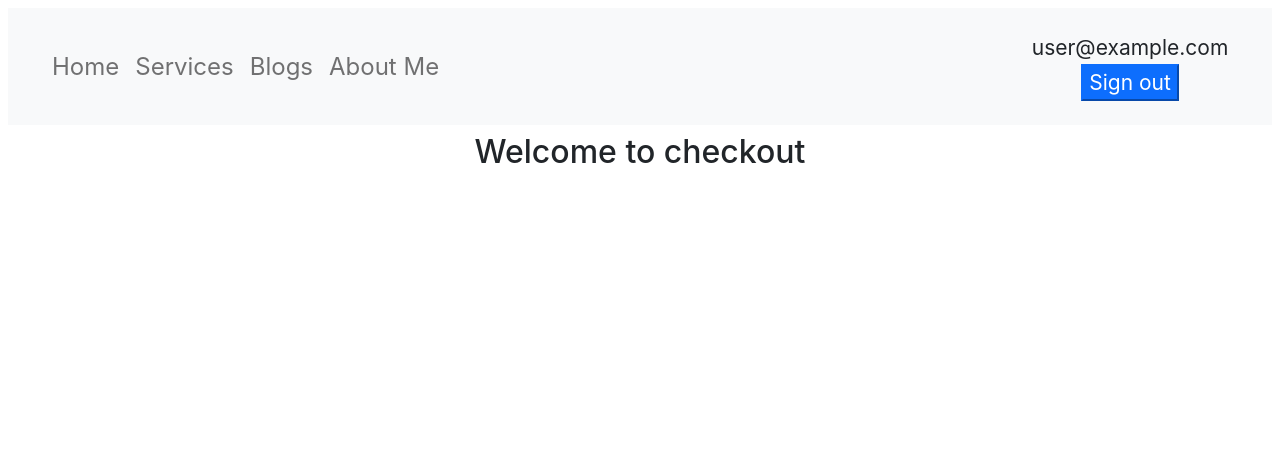
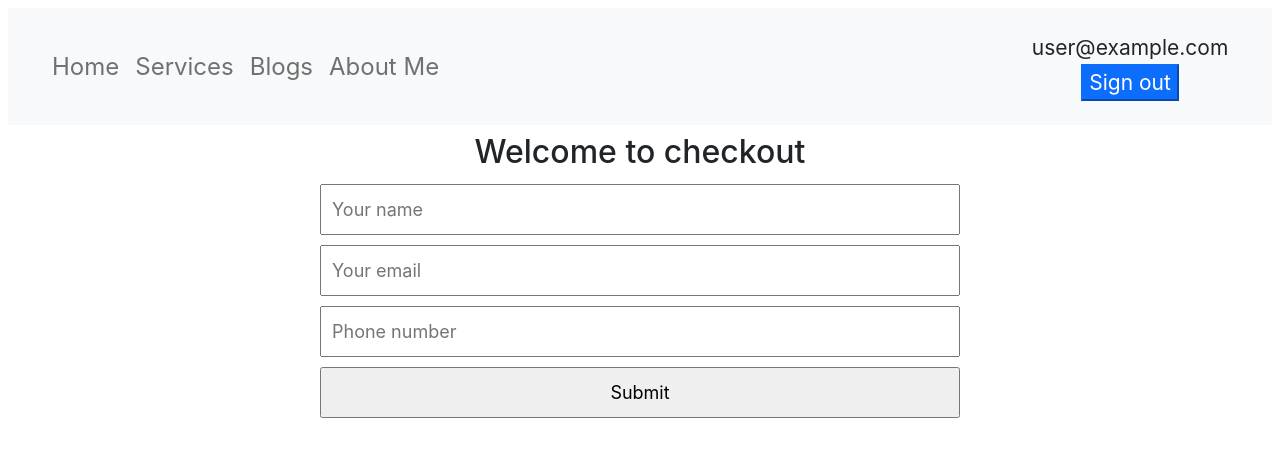
Before and after one commit to shahedyousuf/your-tutor, a React (Create React App) app: page /checkout in a window 1280 px wide. Shown: the top 456 px of the page. Built offline with nearby package versions, Linux system fonts and the light colour scheme; no server answers; sample sign-in values are in the browser's storage.

Commit message:
project done

```diff
--- a/src/Components/CheckOut/CheckOut.js
+++ b/src/Components/CheckOut/CheckOut.js
@@ -2,9 +2,21 @@ import React from 'react';
 import './CheckOut.css'
 
 const CheckOut = () => {
+    const handleSubmit = () => {
+        alert('Thank you for booking')
+    }
     return (
         <div>
             <h2>Welcome to checkout</h2>
+            <form onSubmit={handleSubmit} className='form-container'>
+                <input type="text" name="name" placeholder='Your name' />
+                <br />
+                <input type="email" name="email" placeholder='Your email' />
+                <br />
+                <input type="number" name="phone" placeholder='Phone number' />
+                <br />
+                <input type="submit" value="Submit" />
+            </form>
         </div>
     );
 };
```
Also changed, not shown: 2 other files (tests, documents, lock files or other folders).
